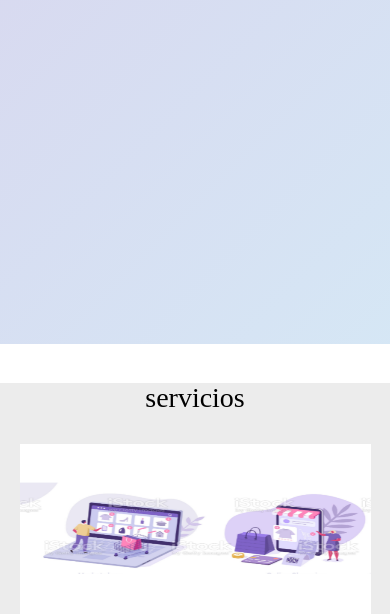
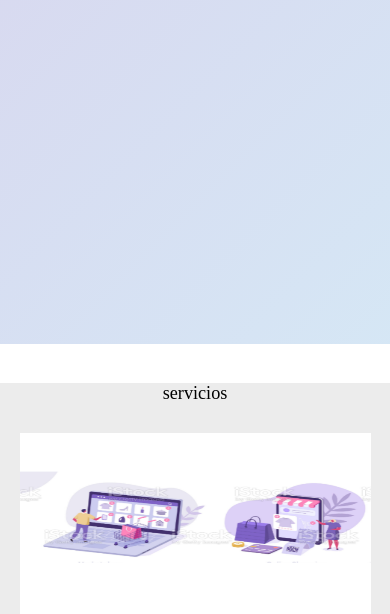
Before and after one commit to mab1963/libreria, a plain HTML site: page index.html in a window 390 px wide. Shown: the part 500-1114 px from the top of the page. Drawn offline with nearby package versions, Linux system fonts and the light colour scheme; a web font is replaced by a local one.

Commit message:
style.css

```diff
--- a/style.css
+++ b/style.css
@@ -71,7 +71,7 @@
 				color:#fff;
 }
 .h1{
-     font-size:2rem;
+     font-size:3rem;
 				font-width: 900;
 				margin-bottom: 20px;
 				text-align:center;
@@ -199,6 +199,10 @@
 
 
 @media screen and (max-width:400px){
+    .h1{
+Font-size:1.3rem;
+}
+}
 
 							.img-car{
 											width:90%;
```
